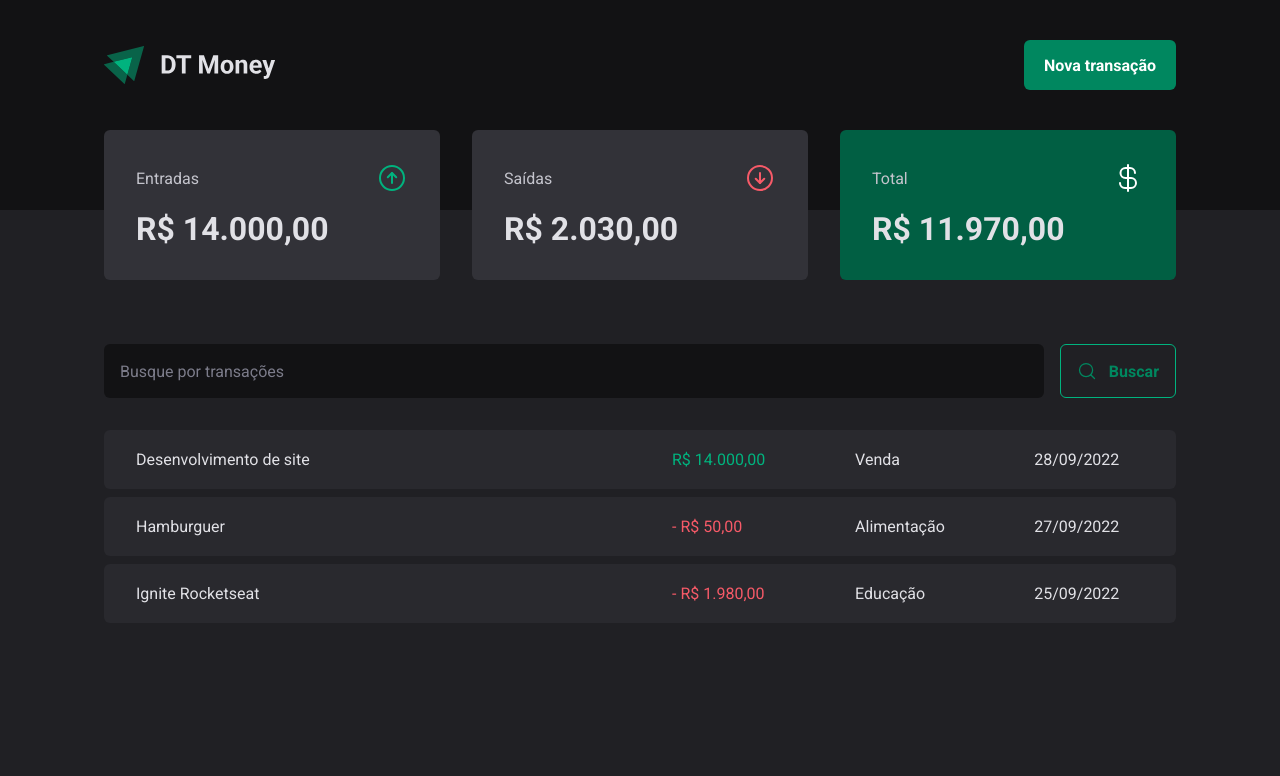
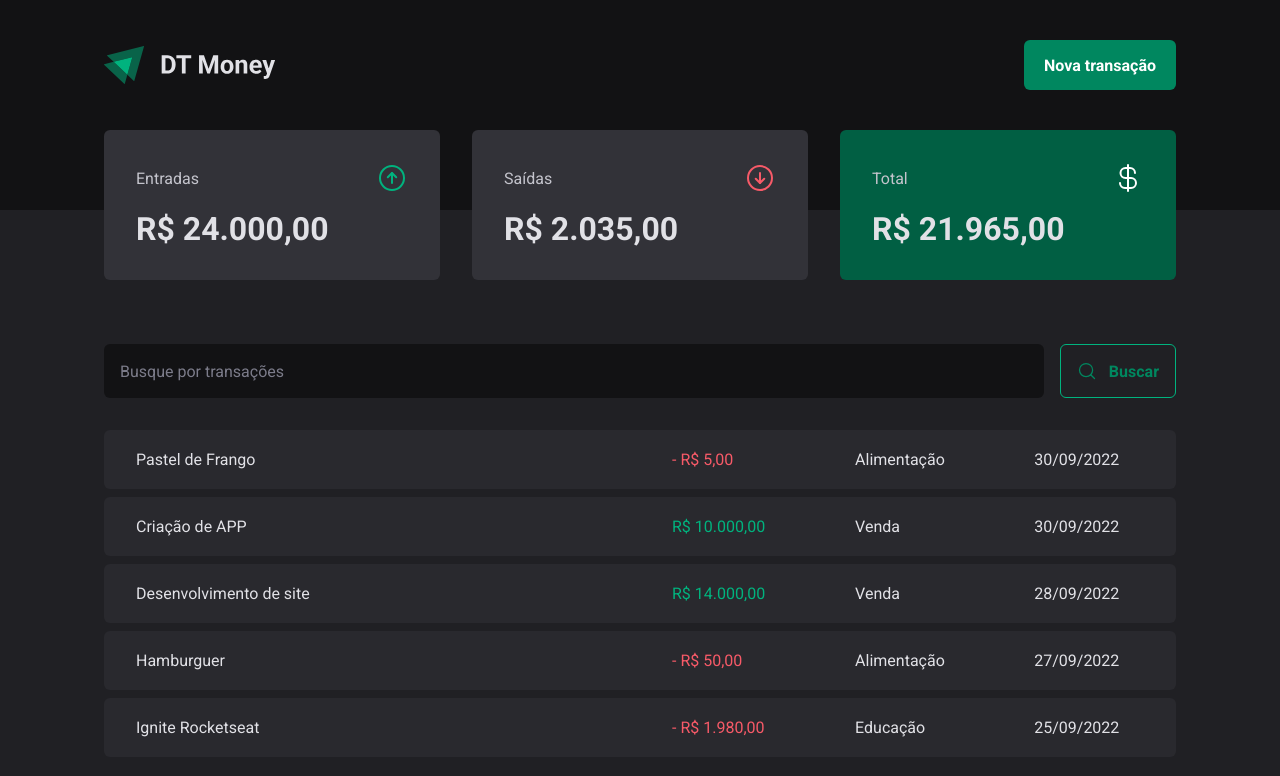
Before and after one commit to fabiof2x/ignite2022-reactjs-02-dt-money, a React (Vite) app: page / in a window 1280 px wide. Shown: the top 776 px of the page. Built offline with nearby package versions, Linux system fonts and the light colour scheme; data requests are answered from the project's data file.

Commit message:
Conexão com a API - Criando nova transação

```diff
--- a/server.json
+++ b/server.json
@@ -23,6 +23,22 @@
       "category": "Educação",
       "price": 1980,
       "createdAt": "2022-09-25T14:00:08.492Z"
+    },
+    {
+      "description": "Criação de APP",
+      "price": 10000,
+      "category": "Venda",
+      "type": "income",
+      "createdAt": "2022-09-30T13:20:49.921Z",
+      "id": 4
+    },
+    {
+      "description": "Pastel de Frango",
+      "type": "outcome",
+      "category": "Alimentação",
+      "price": 5,
+      "createdAt": "2022-09-30T13:40:30.040Z",
+      "id": 5
     }
   ]
 }
--- a/src/components/NewTransactionModal/index.tsx
+++ b/src/components/NewTransactionModal/index.tsx
@@ -4,6 +4,8 @@
 import * as z from 'zod'
 import { zodResolver } from '@hookform/resolvers/zod';
 import { Controller, useForm } from 'react-hook-form';
+import { useContext } from 'react';
+import { TransactionsContext } from '../../contexts/TransactionsContext';
 
 const newTransactionFormSchema = z.object({
   description: z.string(),
@@ -15,18 +17,32 @@
 type NewTransactionFormInputs = z.infer<typeof newTransactionFormSchema>
 
 export function NewTransactionModal() {
-  const
-    {
+  const { createTransaction } = useContext(TransactionsContext)
+
+  const {
     control,
     register,
     handleSubmit,
     formState: { isSubmitting },
+    reset,
   } = useForm<NewTransactionFormInputs>({
-      resolver: zodResolver(newTransactionFormSchema)
+    resolver: zodResolver(newTransactionFormSchema),
+    defaultValues: {
+      type: 'income'
+    }
   })
 
   async function handleCreateNewTransaction(data: NewTransactionFormInputs) {
-    console.log(data);
+    const { description, price, category, type } = data;
+
+    await createTransaction({
+      description,
+      price,
+      category,
+      type
+    })
+
+    reset();
   }
 
   return (
--- a/src/contexts/TransactionsContext.tsx
+++ b/src/contexts/TransactionsContext.tsx
@@ -10,9 +10,17 @@
   createdAt: string;
 }
 
+interface CreateTransactionInput {
+  description: string;
+  price: number;
+  category: string;
+  type: 'income' | 'outcome';
+}
+
 interface TransactionContextType {
   transactions: Transaction[];
   fetchTransactions: (query: string) => Promise<void>;
+  createTransaction: (data: CreateTransactionInput) => Promise<void>
 }
 
 interface TransactionProviderProps {
@@ -27,11 +35,27 @@
   async function fetchTransactions(query?: string) {
     const response = await api.get('transactions', {
       params: {
+        _sort: 'createdAt',
+        _order: 'desc',
         q: query,
       }
     })
 
     setTransactions(response.data);
+  }
+
+  async function createTransaction(data: CreateTransactionInput) {
+    const { description, price, category, type } = data;
+
+    const response = await api.post('transactions', {
+      description,
+      type,
+      category,
+      price,
+      createdAt: new Date(),
+    })
+
+    setTransactions(state => [response.data, ...state])
   }
 
   useEffect(() => {
@@ -43,6 +67,7 @@
       value={{
         transactions,
         fetchTransactions,
+        createTransaction
       }}>
       {children}
     </TransactionsContext.Provider>
```
Lines whose indentation alone changed are shown as unchanged.
